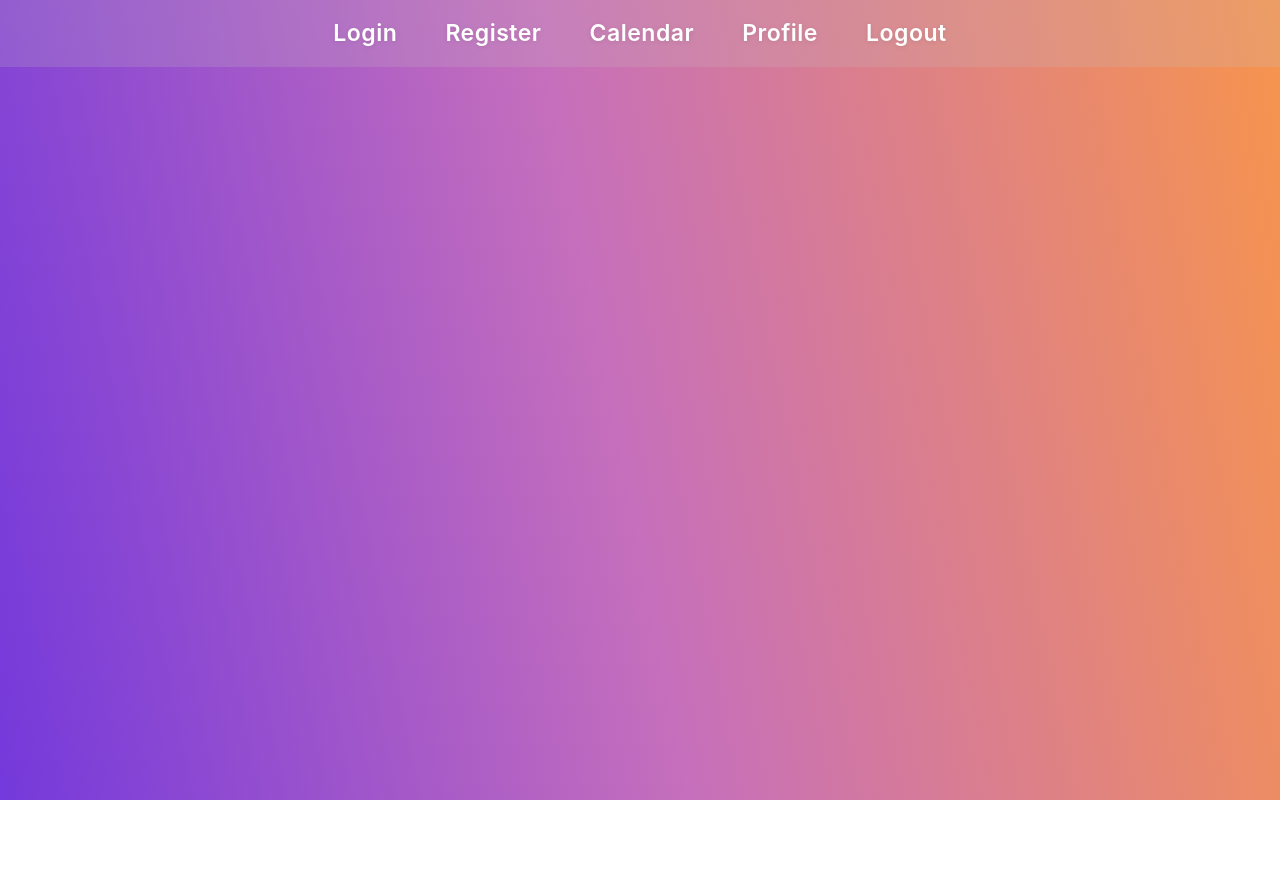
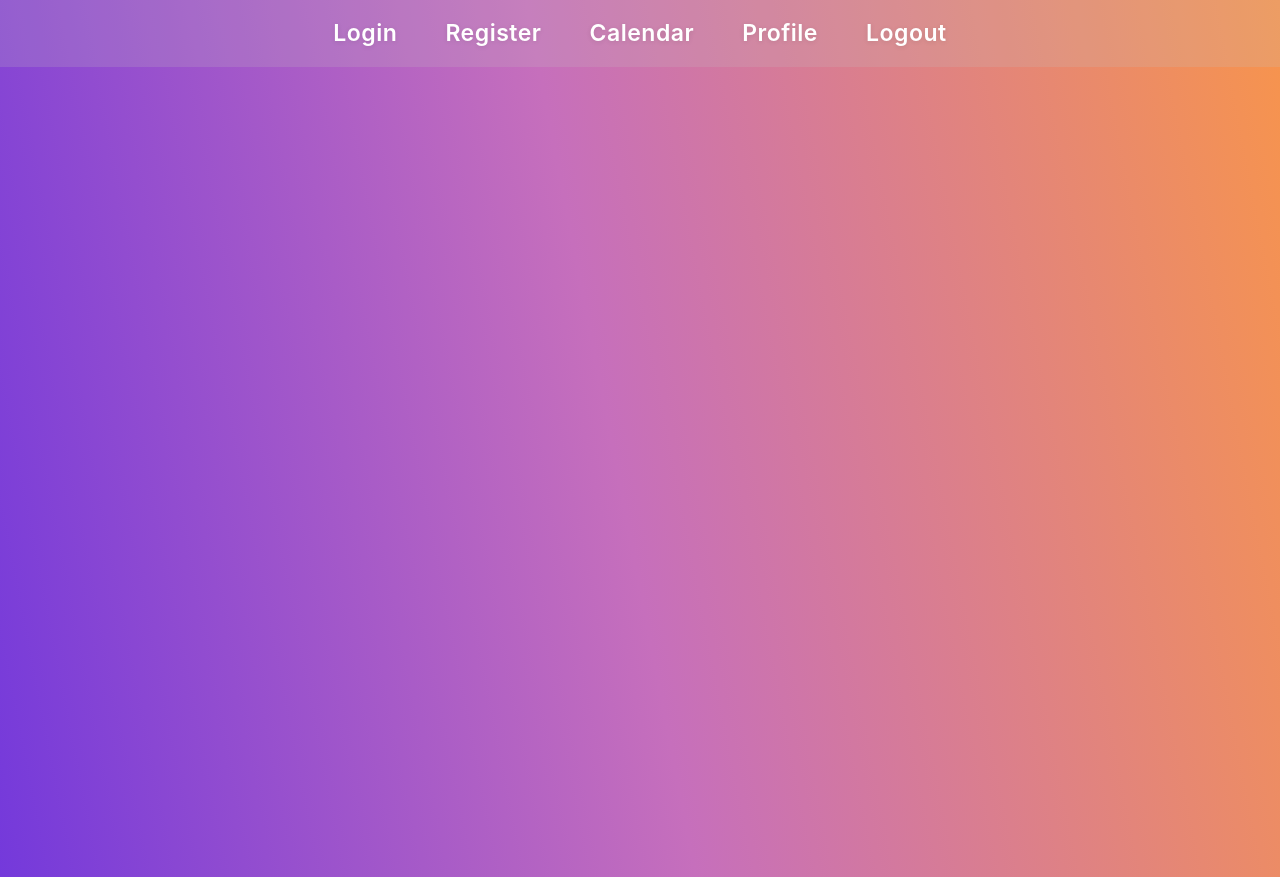
Before and after one commit to Raidanor/HCI-project, a React (Create React App) app in the folder frontend/: page / in a window 1280 px wide. Before the commit the page ends 800 px from the top, so only its background shows below. Built offline with nearby package versions, Linux system fonts and the light colour scheme.

Commit message:
added margin 5% to body

```diff
--- a/frontend/src/pages/pages.css
+++ b/frontend/src/pages/pages.css
@@ -20,6 +20,7 @@
     align-items: center;
     justify-content: center;
     color: white;
+    margin-top: 6%;
 }
 
 label {
@@ -236,7 +237,7 @@
 
 .badge-container {
     margin-bottom: 100px;
-    padding-top: 70px;
+    /* padding-top: 70px; */
     padding-left: 100px;
     padding-right: 100px;
 }
```
